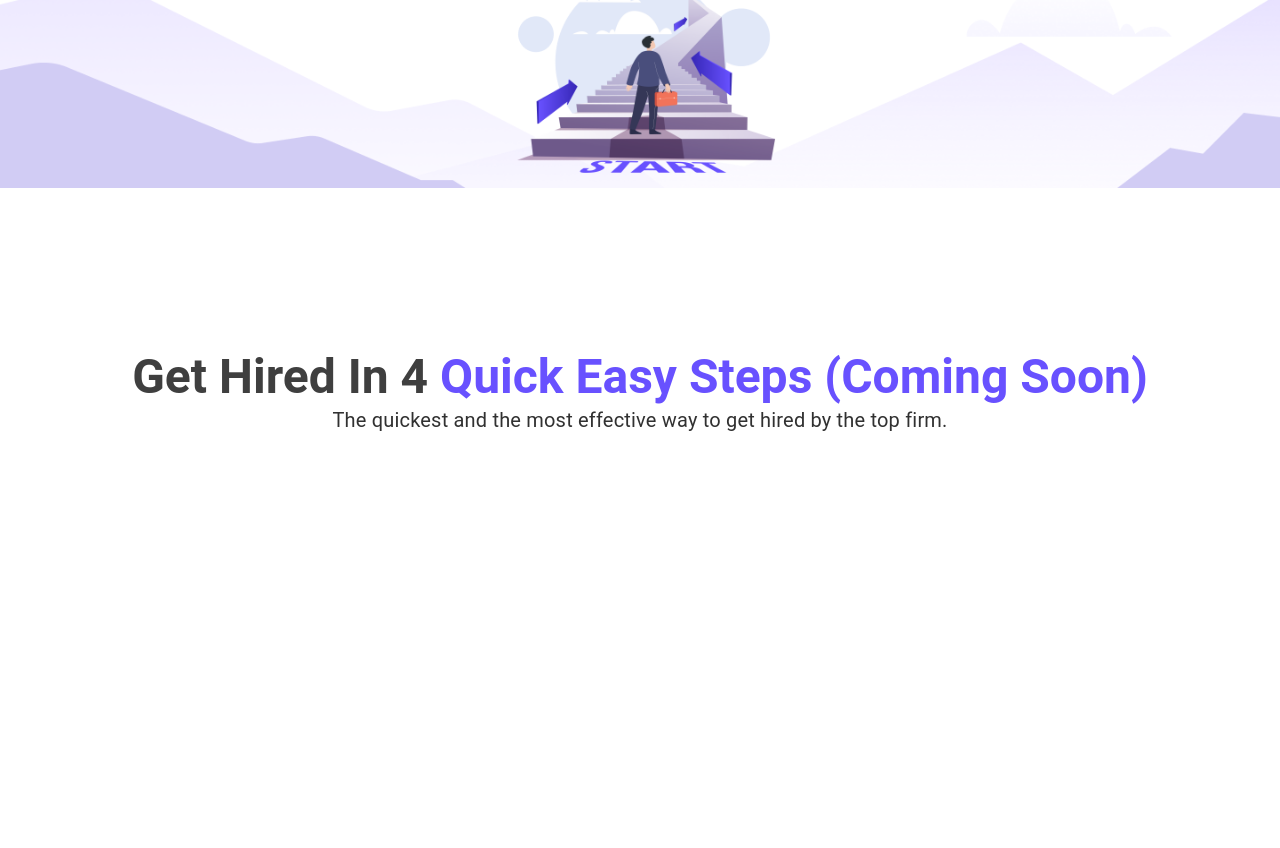
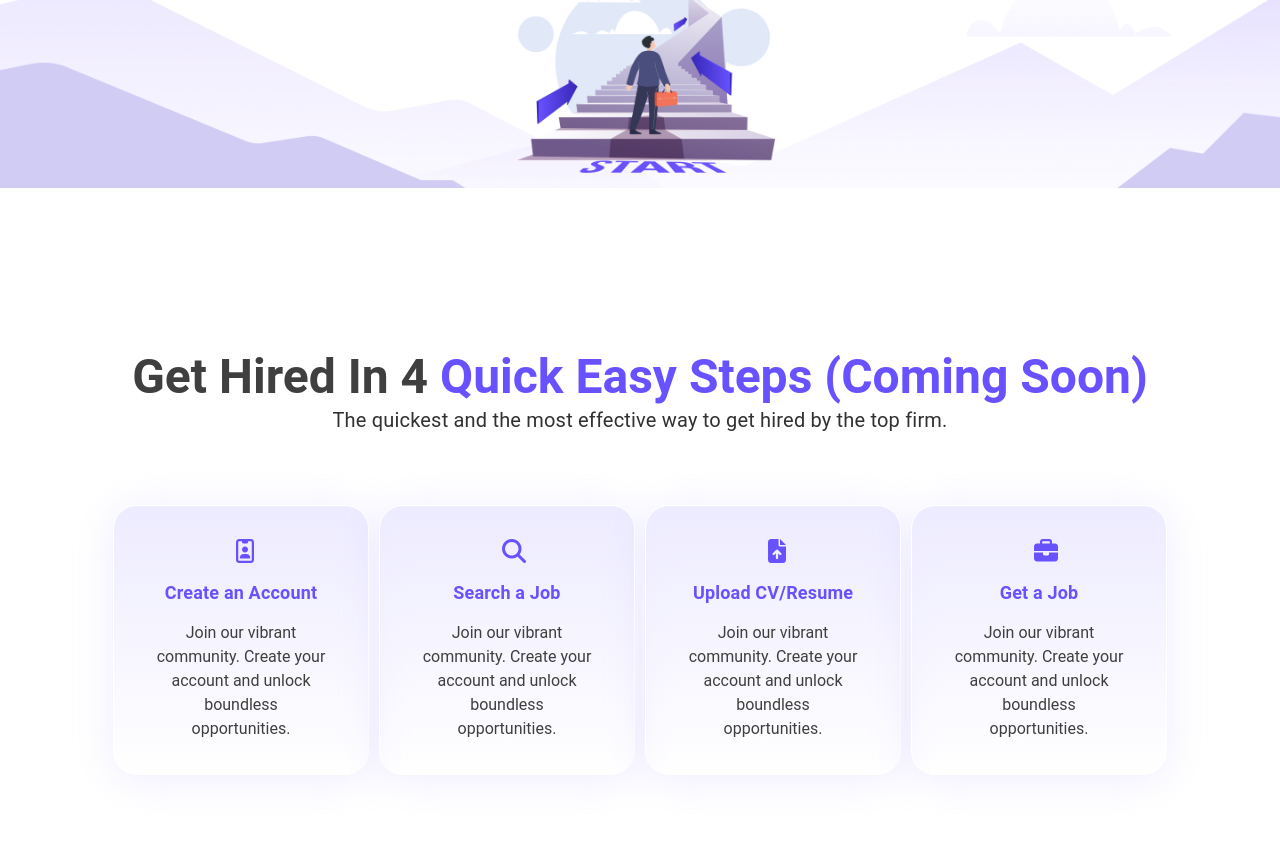
Before and after one commit to AzamWahid/hiremine-clone, a plain HTML site: page index.html in a window 1280 px wide. Shown: the part 783-1631 px from the top of the page. Before the commit the page ends 1473 px from the top, so only its background shows below. Drawn offline with Linux system fonts and the light colour scheme.

Commit message:
half second section done

```diff
--- a/index.html
+++ b/index.html
@@ -7,6 +7,7 @@
     <title>Hiring Mine</title>
     <link rel="shortcut icon" href="/assets/favicon-32x32.png" type="image/x-icon">
     <link rel="stylesheet" href="style.css">
+    <link rel="stylesheet" href="https://cdnjs.cloudflare.com/ajax/libs/font-awesome/6.6.0/css/all.min.css">
 </head>
 
 <body>
@@ -72,6 +73,38 @@
             <h3>Get Hired In 4 <span> Quick Easy Steps (Coming Soon)</span></h3>
             <p>The quickest and the most effective way to get hired by the top firm.</p>
         </div>
+        <div class="maisecbox">
+            <div class="second-sec_boxes">
+                <div class="box box1">
+                    <div class="iconbox">
+                        <i class="fa-regular fa-id-badge fa-xl"></i>
+                    </div>
+                    <h1>Create an Account</h1>
+                    <p>Join our vibrant community. Create your account and unlock boundless opportunities.</p>
+                </div>
+                <div class="box box2">
+                    <div class="iconbox">
+                        <i class="fa-solid fa-magnifying-glass fa-xl"></i>
+                    </div>
+                    <h1>Search a Job</h1>
+                    <p>Join our vibrant community. Create your account and unlock boundless opportunities.</p>
+                </div>
+                <div class="box box3">
+                    <div class="iconbox">
+                        <i class="fa-solid fa-file-arrow-up fa-xl"></i>
+                    </div>
+                    <h1>Upload CV/Resume</h1>
+                    <p>Join our vibrant community. Create your account and unlock boundless opportunities.</p>
+                </div>
+                <div class="box box4">
+                    <div class="iconbox">
+                        <i class="fa-solid fa-briefcase fa-xl"></i>
+                    </div>
+                    <h1>Get a Job</h1>
+                    <p>Join our vibrant community. Create your account and unlock boundless opportunities.</p>
+                </div>
+            </div>
+        </div>
     </div>
 
     <br><br><br><br><br>
--- a/style.css
+++ b/style.css
@@ -230,3 +230,69 @@
     color: rgb(49, 49, 49);
     font-size: 20px;
 }
+
+.maisecbox {
+    width: 100%;
+    display: flex;
+    justify-content: center;
+}
+
+.second-sec_boxes {
+    display: flex;
+    justify-content: center;
+    margin: 70px 0px;
+    width: 80%;
+    gap: 10px;
+}
+
+.box {
+    display: flex;
+    flex-direction: column;
+    justify-content: center;
+    align-items: center;
+    gap: 15px;
+    width: 100%;
+    height: 270px;
+    background: var(--white);
+    border: 1px solid #fff;
+    font-size: 16px;
+    line-height: 24px;
+    align-items: center;
+    background: #fff;
+    border-radius: 24px;
+    text-align: center;
+    box-shadow: 0 10px 56px #431ccc14;
+    padding: 30px 26px;
+    background: linear-gradient(180deg, #edebff, hsla(0, 0%, 100%, 0));
+    box-shadow: 0 4px 40px #bdb2ff3d;
+    padding: 2.5rem;
+    flex: none;
+    order: 0;
+    flex-grow: 0;
+    transition: all .6s ease;
+}
+
+.box:hover {
+    box-shadow: #0000003d 0 3px 8px;
+}
+.second-sec_boxes .box {
+    width: 25%;
+
+}
+
+.box i {
+    color: rgb(104, 81, 255);
+    width: 10px;
+}
+.box h1 {
+    margin: 0px;
+    font-family: Roboto, Helvetica, Arial, sans-serif;
+    line-height: 1.5;
+    letter-spacing: 0.00938em;
+    color: rgb(104, 81, 255);
+    font-size: 18px;
+    font-weight: 600;
+}
+.box p {
+    color: rgb(63, 63, 63);
+}
```
